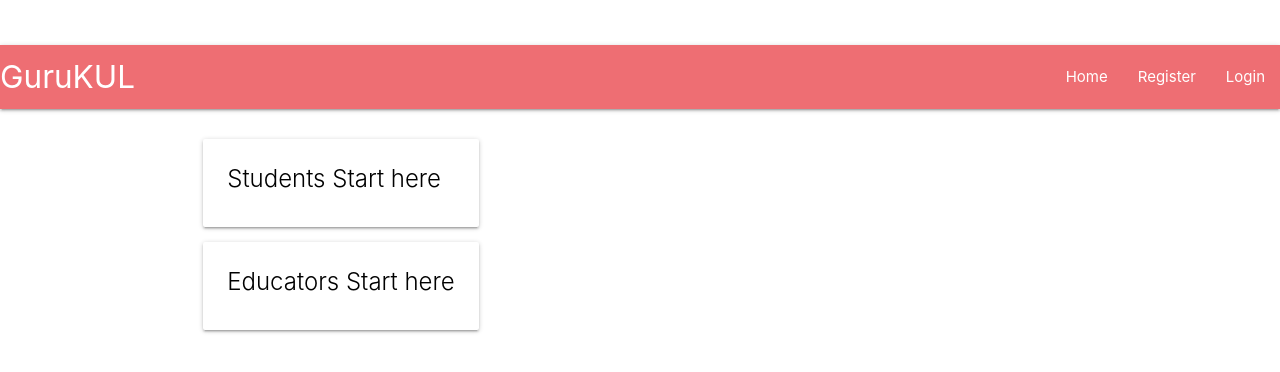
After one commit to amit-420/GurukulConnect, a Django app: template main/templates/main/landingpage.html in a window 1280 px wide. The commit adds this page. Shown: the top 372 px of the page. Run offline with Django 3.2, Linux system fonts and the light colour scheme; the template is opened without the code that fills it: most values are stand-ins (such as "Sample title", 1, 10 or a date in 2020); some libraries are stand-ins or nearby versions.

Commit message:
Error free student section created

```diff
--- a/main/templates/includes/navbar.html
+++ b/main/templates/includes/navbar.html
@@ -1,6 +1,6 @@
 <nav>
     <div class="nav-wrapper">
-        <a href="/" class="brand-logo">Tutorial</a>
+        <a href="/" class="brand-logo">GuruKUL</a>
         <ul id="nav-mobile" class="right hide-on-med-and-down">
         <li><a href="/">Home</a></li>
              {% if user.is_authenticated %}
--- a/main/templates/main/header.html
+++ b/main/templates/main/header.html
@@ -9,16 +9,23 @@
 </head>
 
 <body>
-
+        <br>
+        <br>
         {% include "includes/navbar.html" %}
         {% include "includes/messages.html" %}
 
         <div class="container">
                 <br>
+
+                {% comment %} <a class="waves-effect waves-teal btn-flat">Back</a> {% endcomment %}
+
                 {% block content %}
                 {% endblock %}
         </div>
 
 
+
+
 </body>
 <script src="{% static 'tinymce/js/prism.js' %}"></script>
+<script>M.AutoInit();</script>
--- /dev/null
+++ b/main/templates/main/landingpage.html
@@ -0,0 +1,27 @@
+{% extends 'main/header.html' %}
+
+{% block content %}
+
+    <div class="row">
+            <div class="col s12 m6 l4">
+                <a href="student_section", style="color:#000">
+                    <div class="card hoverable">
+                        <div class="card-content">
+                            <div class="card-title">Students Start here</div>
+                            <!--<p style="font-size:70%">Published {{tut.tutorial_published}}</p>
+                            <p>{{cat.category_summary}}</p>-->
+                        </div>
+                    </div>
+                </a>
+                <a href="student_section", style="color:#000">
+                    <div class="card hoverable">
+                        <div class="card-content">
+                            <div class="card-title">Educators Start here</div>
+                            <!--<p style="font-size:70%">Published {{tut.tutorial_published}}</p>
+                            <p>{{cat.category_summary}}</p>-->
+                        </div>
+                    </div>
+                </a>
+            </div>
+    </div>
+{% endblock %}
--- a/main/urls.py
+++ b/main/urls.py
@@ -20,8 +20,8 @@ app_name = "main"
 
 urlpatterns = [
     path("", views.homepage, name='homepage'),
-    path("register/",views.register,name='register'),
-    path("login/",views.login_request,name='login'),
-    path("logout/",views.logout_request,name='logout'),
+    path("register",views.register,name='register'),
+    path("login",views.login_request,name='login'),
+    path("logout",views.logout_request,name='logout'),
     path("<single_slug>",views.single_slug,name='singel_slug'),
 ]
```
Also changed, not shown: main/templates/main/student_section/tutorials.html (added, +31 -0 lines), main/views.py (+15 -2 lines), db.sqlite3, main/templates/main/student_section/categories.html (renamed from main/templates/main/categories.html), main/templates/main/student_section/category.html (renamed from main/templates/main/category.html), main/templates/main/student_section/home.html (renamed from main/templates/main/home.html).
